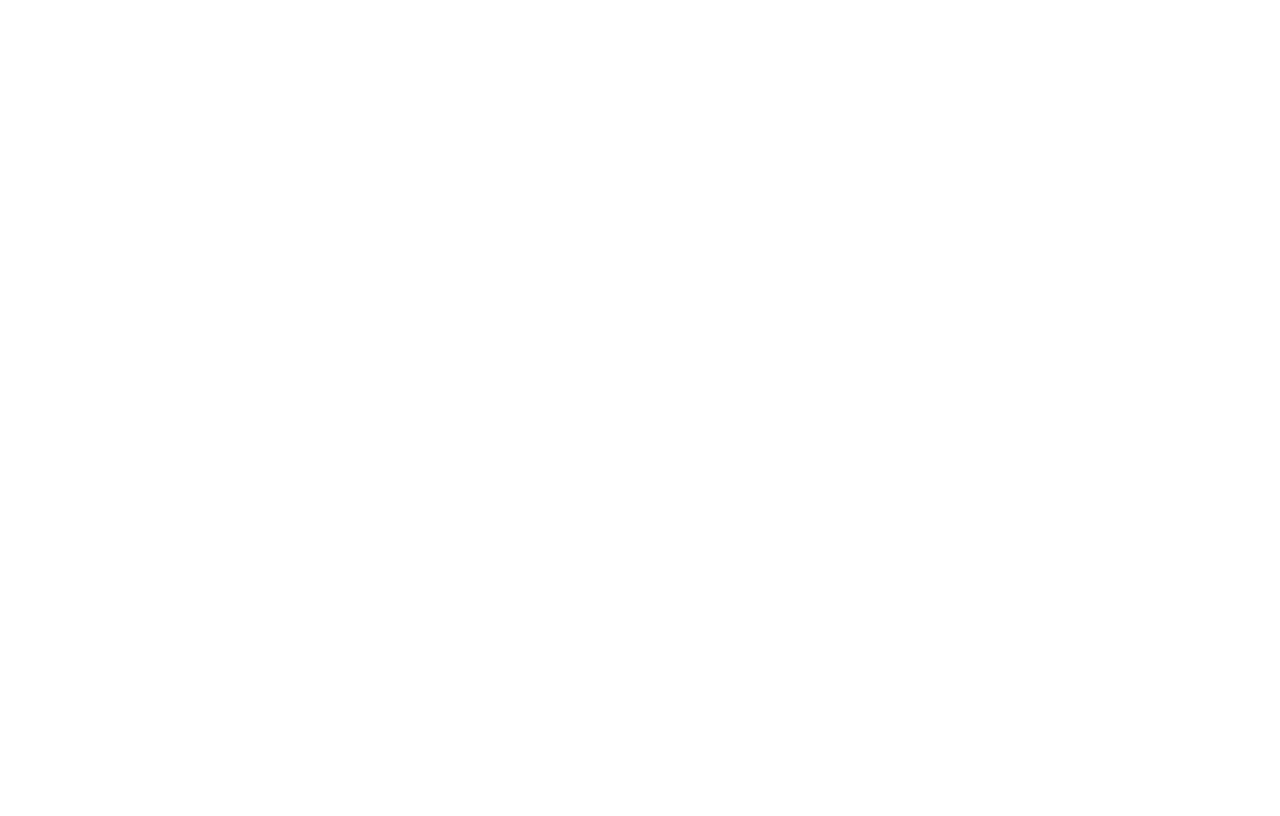
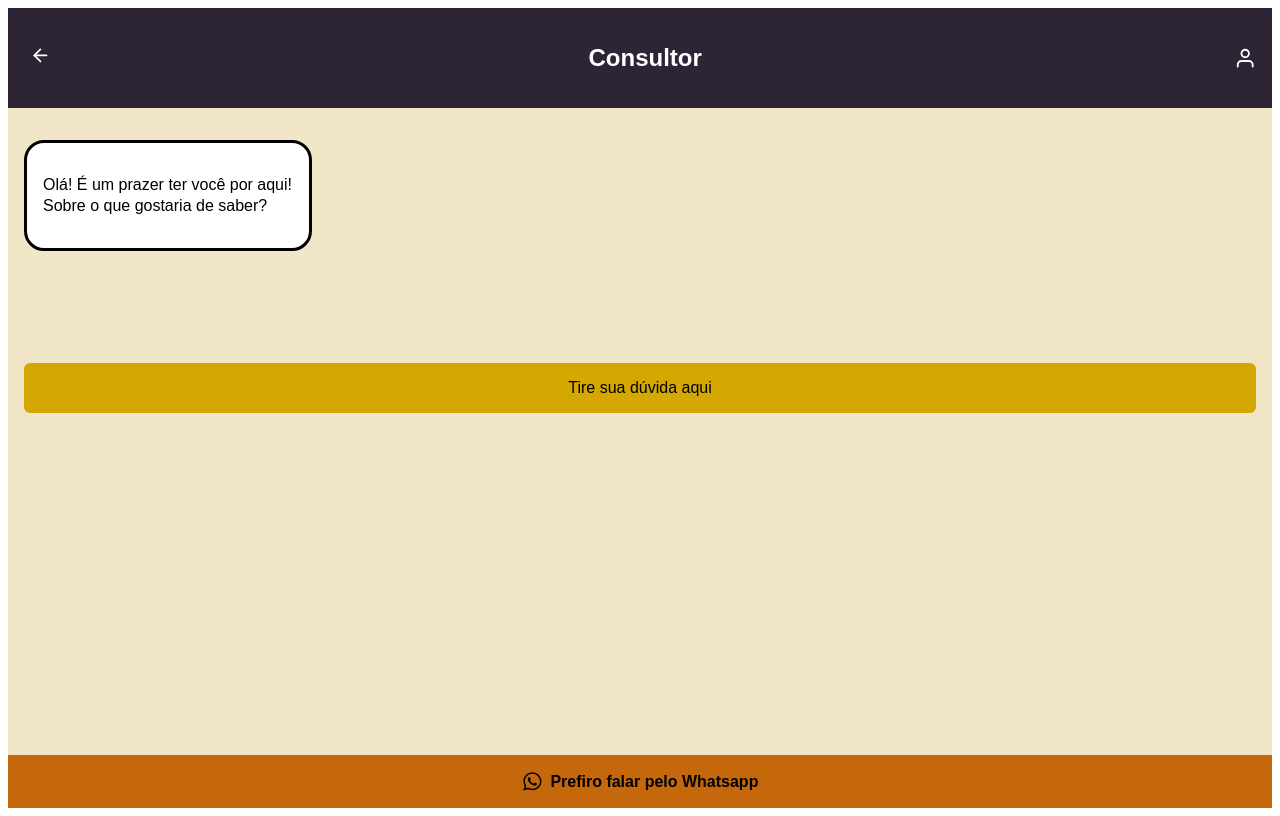
Before and after one commit to Mirelasbianchi/W1GO, a React (Create React App) app in the folder webApp/frontend/: page /consultor in a window 1280 px wide. Before the commit this address had no page. Built offline with nearby package versions, Linux system fonts and the light colour scheme.

Commit message:
tela de consultor

```diff
--- a/webApp/frontend/src/App.js
+++ b/webApp/frontend/src/App.js
@@ -9,6 +9,7 @@
 import CriarHolding from './pages/CriarHolding';
 import ObjetivoHolding from './pages/ObjetivoHolding';
 import MeuPerfil from './pages/MeuPerfil';
+import Consultor from './pages/Consultor';
 
 const App = () => {
   return (
@@ -22,6 +23,7 @@
         <Route path="/criar-holding" element={<CriarHolding />} />
         <Route path='/objetivo-holding' element={<ObjetivoHolding />} />
         <Route path='/meu-perfil' element={<MeuPerfil />} />
+        <Route path='/consultor' element={<Consultor />} />
       </Routes>
     </BrowserRouter>
   );
--- /dev/null
+++ b/webApp/frontend/src/pages/Consultor.css
@@ -0,0 +1,72 @@
+.consultor-container {
+  background-color: #f2e6c9;
+  height: 100vh;
+  display: flex;
+  flex-direction: column;
+  justify-content: space-between;
+  font-family: Arial, sans-serif;
+}
+
+.consultor-header {
+  background-color: #2d2535;
+  color: #fff;
+  display: flex;
+  align-items: center;
+  justify-content: space-between;
+  padding: 1rem;
+}
+
+.back-btn {
+  background: none;
+  border: none;
+  color: #fff;
+  font-size: 1.3rem;
+  cursor: pointer;
+}
+
+.perfil-icon {
+  font-size: 1.4rem;
+}
+
+.consultor-main {
+  padding: 2rem 1rem;
+  flex: 1;
+}
+
+.mensagem-balao {
+  background-color: #fff;
+  border: 3px solid #000;
+  border-radius: 20px;
+  padding: 1rem;
+  max-width: 250px;
+  margin-bottom: 2rem;
+  font-size: 1rem;
+  line-height: 1.3;
+}
+
+.botao-pergunta {
+  background-color: #d4a800;
+  border: none;
+  border-radius: 6px;
+  color: #000;
+  padding: 1rem;
+  font-size: 1rem;
+  width: 100%;
+  cursor: pointer;
+  margin-top: 80px;
+}
+
+.consultor-footer {
+  background-color: #c4680b;
+  color: #000;
+  display: flex;
+  align-items: center;
+  gap: 0.5rem;
+  justify-content: center;
+  padding: 1rem;
+  font-weight: bold;
+}
+
+.icone-whatsapp {
+  font-size: 1.3rem;
+}
--- /dev/null
+++ b/webApp/frontend/src/pages/Consultor.js
@@ -0,0 +1,39 @@
+import React from 'react';
+import './Consultor.css';
+import { FiArrowLeft, FiUser } from 'react-icons/fi';
+import { FaWhatsapp } from 'react-icons/fa';
+import { useNavigate } from 'react-router-dom';
+
+const Consultor = () => {
+  const navigate = useNavigate();
+
+  return (
+    <div className="consultor-container">
+      <header className="consultor-header">
+        <button className="back-btn" onClick={() => navigate(-1)}>
+          <FiArrowLeft />
+        </button>
+        <h2>Consultor</h2>
+        <FiUser className="perfil-icon" />
+      </header>
+
+      <main className="consultor-main">
+        <div className="mensagem-balao">
+          <p>
+            Olá! É um prazer ter você por aqui! <br />
+            Sobre o que gostaria de saber?
+          </p>
+        </div>
+
+        <button className="botao-pergunta">Tire sua dúvida aqui</button>
+      </main>
+
+      <footer className="consultor-footer">
+        <FaWhatsapp className="icone-whatsapp" />
+        <span>Prefiro falar pelo Whatsapp</span>
+      </footer>
+    </div>
+  );
+};
+
+export default Consultor;
```
